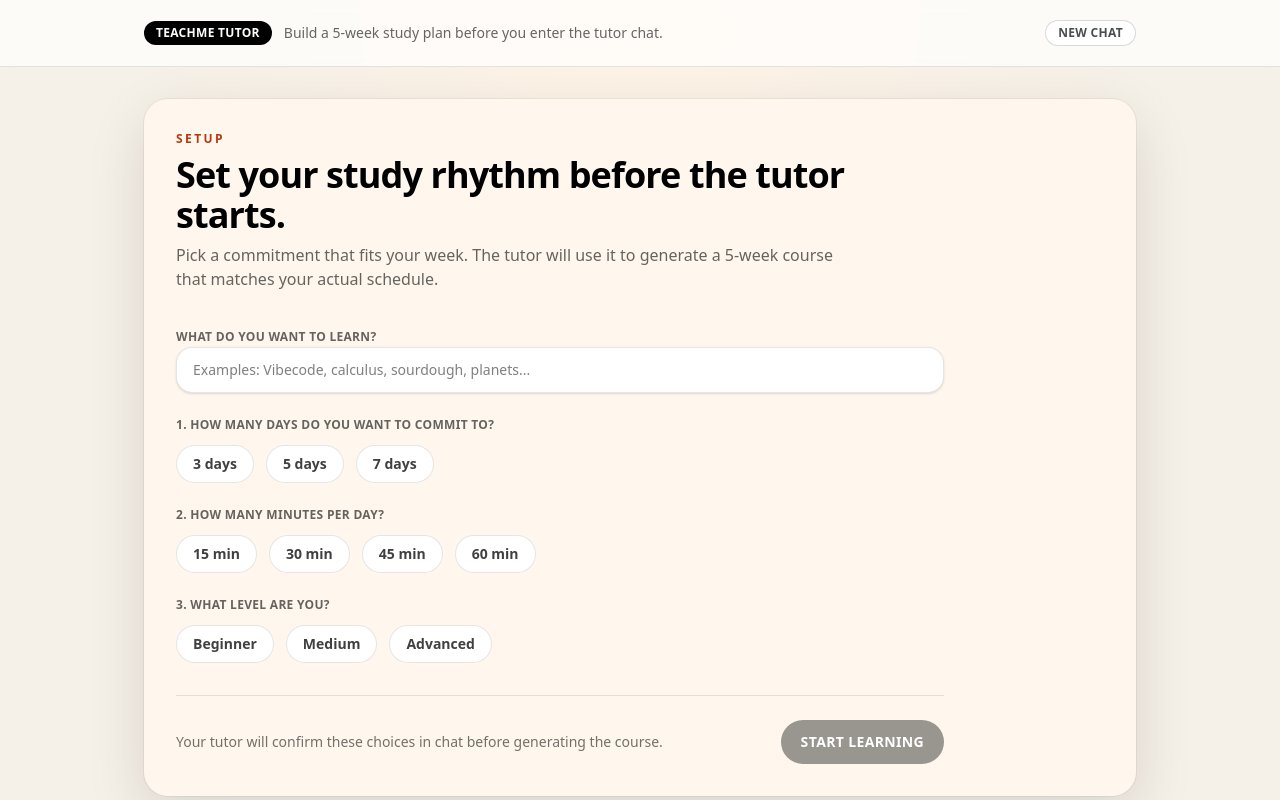
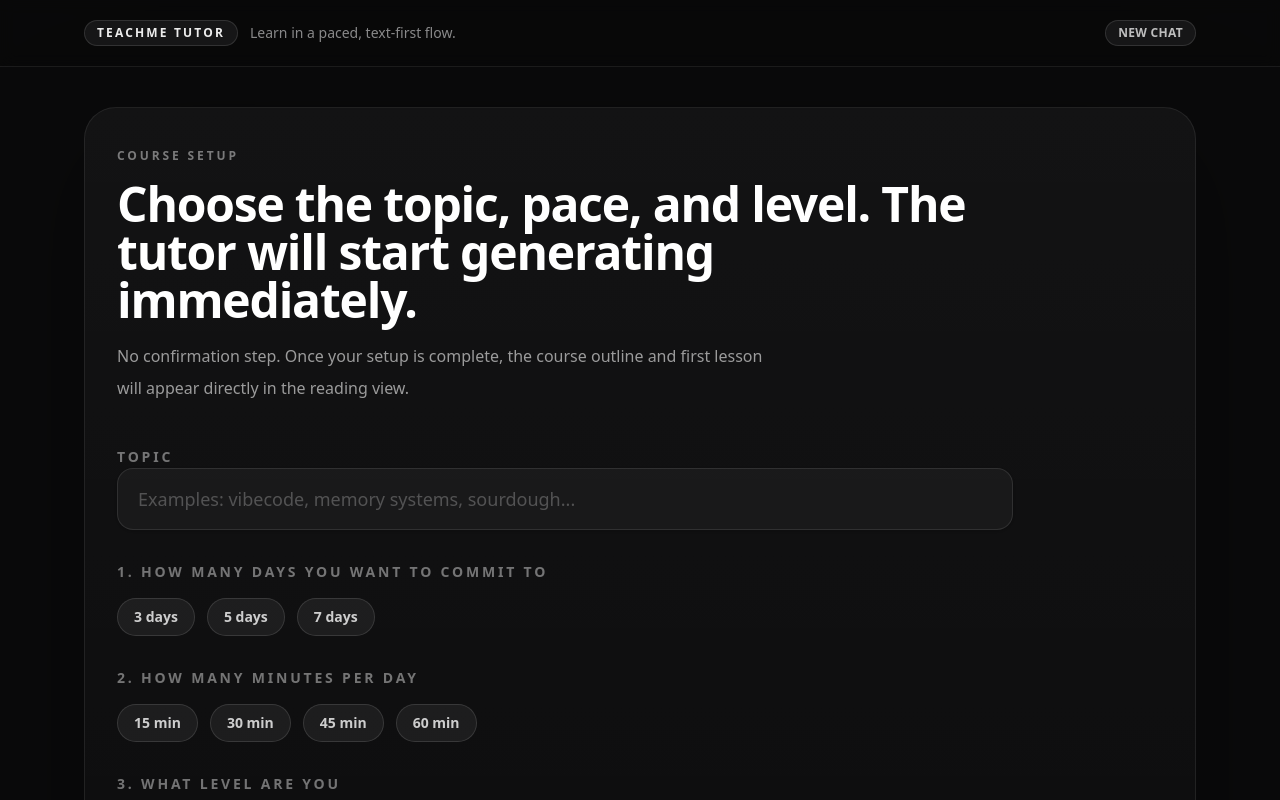
Before and after one commit to flyingpans-cpu/teachme1, a Next.js app: page / in a window 1280 px wide. Shown: the top 800 px of the page. Built offline with nearby package versions, Linux system fonts and the light colour scheme.

Commit message:
Polish tutor UX and speed up generation

```diff
--- a/app/api/tutor/route.ts
+++ b/app/api/tutor/route.ts
@@ -34,7 +34,7 @@ const TutorSessionStateSchema = z.object({
 });
 
 const TutorRequestSchema = z.object({
-  messages: z.array(TutorMessageSchema).min(1),
+  messages: z.array(TutorMessageSchema).default([]),
   sessionState: TutorSessionStateSchema.optional(),
 });
 
@@ -45,12 +45,6 @@ function getLastUserMessage(messages: Array<z.infer<typeof TutorMessageSchema>>)
     }
   }
   return "";
-}
-
-function isAffirmative(value: string) {
-  return /^(yes|y|confirm|confirmed|looks good|good|correct|sure|ok|okay)$/i.test(
-    value.trim(),
-  );
 }
 
 function buildPlanSummary(course: z.infer<typeof GeneratedCourseSchema>) {
@@ -184,14 +178,6 @@ export async function POST(request: Request) {
     }
 
     if (existingState.stage === "confirm") {
-      if (!isAffirmative(lastUserMessage)) {
-        return NextResponse.json({
-          assistantMessage:
-            "Use `New chat` to change your setup, then reply `yes` when you're ready for me to generate the course.",
-          sessionState: existingState,
-        });
-      }
-
       const requestInput = CourseRequestSchema.parse({
         topic: captured.topic,
         level: captured.level,
@@ -213,14 +199,26 @@ export async function POST(request: Request) {
         sessionsPerWeek: requestInput.sessionsPerWeek,
         preferredSessionLengthMinutes: requestInput.preferredSessionLengthMinutes,
       });
+      const totalDays = allocation.sessions.length;
+      const firstSession = allocation.sessions[0];
 
-      const outline = await generateCourseOutlineWithLLM({
-        topic: requestInput.topic,
-        level: requestInput.level,
-        styleSummary: buildStyleSummary(),
-        sessions: allocation.sessions,
-        minutesPerWeek: allocation.minutesPerWeek,
-      });
+      const [outline, firstLesson] = await Promise.all([
+        generateCourseOutlineWithLLM({
+          topic: requestInput.topic,
+          level: requestInput.level,
+          styleSummary: buildStyleSummary(),
+          sessions: allocation.sessions,
+          minutesPerWeek: allocation.minutesPerWeek,
+        }),
+        generateLessonChunkWithLLM({
+          topic: requestInput.topic,
+          level: requestInput.level,
+          dayIndex: 1,
+          totalDays,
+          minutesPerDay: firstSession?.targetMinutes ?? allocation.minutesPerWeek,
+          phase: "initial",
+        }),
+      ]);
 
       const validated = GeneratedCourseSchema.parse(outline);
       const minutesByKey = new Map<string, number>();
@@ -244,16 +242,6 @@ export async function POST(request: Request) {
       }
 
       const planMessage = buildPlanSummary(validated);
-      const totalDays = allocation.sessions.length;
-      const firstSession = allocation.sessions[0];
-      const firstLesson = await generateLessonChunkWithLLM({
-        topic: requestInput.topic,
-        level: requestInput.level,
-        dayIndex: 1,
-        totalDays,
-        minutesPerDay: firstSession?.targetMinutes ?? allocation.minutesPerWeek,
-        phase: "initial",
-      });
 
       return NextResponse.json({
         assistantMessage: `${planMessage}\n\n${firstLesson}`,
--- a/app/globals.css
+++ b/app/globals.css
@@ -1,13 +1,13 @@
 @import "tailwindcss";
 
 :root {
-  --background: #f5f0e8;
-  --foreground: #1b140f;
-  --accent: #ef5b25;
-  --accent-dark: #b63a10;
-  --surface: #fff7ee;
-  --surface-strong: #fff0e1;
-  --shadow: rgba(27, 20, 15, 0.12);
+  --background: #0a0a0b;
+  --foreground: #efefec;
+  --accent: #d9e7ff;
+  --accent-dark: #90abd6;
+  --surface: #121214;
+  --surface-strong: #18181b;
+  --shadow: rgba(0, 0, 0, 0.45);
 }
 
 @theme inline {
@@ -18,8 +18,9 @@
 }
 
 body {
-  background: radial-gradient(circle at top, #fff3e6 0%, var(--background) 50%)
-    fixed;
+  background:
+    radial-gradient(circle at top left, rgba(255, 255, 255, 0.06), transparent 32%),
+    linear-gradient(180deg, #111214 0%, var(--background) 28%, #070708 100%);
   color: var(--foreground);
   font-family: var(--font-sans), ui-sans-serif, system-ui, sans-serif;
 }
--- a/app/page.tsx
+++ b/app/page.tsx
@@ -1,6 +1,6 @@
 "use client";
 
-import { useEffect, useMemo, useRef, useState } from "react";
+import { useEffect, useRef, useState } from "react";
 
 type ChatMessage = {
   id: string;
@@ -53,24 +53,6 @@ function createId() {
   return `${Date.now()}-${Math.random().toString(16).slice(2)}`;
 }
 
-function buildConfirmationMessage(setup: Required<SetupState>) {
-  const levelLabel =
-    setup.level === "INTERMEDIATE"
-      ? "Medium"
-      : setup.level === "BEGINNER"
-        ? "Beginner"
-        : "Advanced";
-
-  return [
-    `I’m ready to build your plan for ${setup.topic}.`,
-    `Commitment: ${setup.daysPerWeek} days each week`,
-    `Session length: ${setup.minutesPerDay} minutes per day`,
-    `Level: ${levelLabel}`,
-    "",
-    "Reply `yes` to generate your 5-week course, or press `New chat` to change your setup.",
-  ].join("\n");
-}
-
 function buildCapturedState(setup: Required<SetupState>): NonNullable<TutorSessionState["captured"]> {
   return {
     topic: setup.topic,
@@ -79,6 +61,13 @@ function buildCapturedState(setup: Required<SetupState>): NonNullable<TutorSessi
     preferredSessionLengthMinutes: setup.minutesPerDay,
     hoursPerWeek: (setup.daysPerWeek * setup.minutesPerDay) / 60,
   };
+}
+
+function formatMessage(message: string) {
+  return message
+    .split("\n")
+    .map((line) => line.trimEnd())
+    .join("\n");
 }
 
 function ChipButton<T extends string | number>(props: {
@@ -95,8 +84,8 @@ function ChipButton<T extends string | number>(props: {
       onClick={() => onSelect(value)}
       className={`rounded-full border px-4 py-2 text-sm font-semibold transition ${
         selected
-          ? "border-black bg-black text-white"
-          : "border-black/10 bg-white text-black/75 hover:border-black/30"
+          ? "border-white/70 bg-white text-black"
+          : "border-white/12 bg-white/6 text-white/78 hover:border-white/24 hover:bg-white/10"
       }`}
     >
       {label}
@@ -144,19 +133,37 @@ export default function Home() {
     endRef.current?.scrollIntoView({ behavior: "smooth" });
   }, [messages, isSending]);
 
-  const canStart = useMemo(() => {
-    return (
+  const canStart =
     setup.topic.trim().length >= 3 &&
     Boolean(setup.daysPerWeek) &&
     Boolean(setup.minutesPerDay) &&
-      Boolean(setup.level)
-    );
-  }, [setup]);
+    Boolean(setup.level);
 
-  const canSend = useMemo(() => input.trim().length > 0 && !isSending, [input, isSending]);
+  const canSend = input.trim().length > 0 && !isSending;
 
-  const handleStart = () => {
-    if (!canStart) return;
+  async function requestTutor(nextMessages: ChatMessage[], nextState: TutorSessionState) {
+    const response = await fetch("/api/tutor", {
+      method: "POST",
+      headers: { "Content-Type": "application/json" },
+      body: JSON.stringify({
+        messages: nextMessages.map(({ role, content }) => ({ role, content })),
+        sessionState: nextState,
+      }),
+    });
+
+    if (!response.ok) {
+      const data = await response.json().catch(() => null);
+      throw new Error(data?.error || "Tutor is unavailable. Please try again.");
+    }
+
+    return (await response.json()) as {
+      assistantMessage?: string;
+      sessionState?: TutorSessionState;
+    };
+  }
+
+  const handleStart = async () => {
+    if (!canStart || isSending) return;
 
     const completeSetup = {
       topic: setup.topic.trim(),
@@ -165,19 +172,37 @@ export default function Home() {
       level: setup.level as SetupLevel,
     };
 
-    setPhase("chat");
-    setError(null);
-    setSessionState({
+    const nextState: TutorSessionState = {
       stage: "confirm",
       captured: buildCapturedState(completeSetup),
-    });
+    };
+
+    setPhase("chat");
+    setMessages([]);
+    setSessionState(nextState);
+    setError(null);
+    setIsSending(true);
+
+    try {
+      const data = await requestTutor([], nextState);
       setMessages([
         {
           id: createId(),
           role: "assistant",
-        content: buildConfirmationMessage(completeSetup),
+          content: formatMessage(
+            data.assistantMessage ?? "I couldn't generate your course.",
+          ),
         },
       ]);
+      if (data.sessionState) {
+        setSessionState(data.sessionState);
+      }
+    } catch (cause) {
+      console.error(cause);
+      setError("Something went wrong while generating the course. Please try again.");
+    } finally {
+      setIsSending(false);
+    }
   };
 
   const handleSend = async () => {
@@ -197,33 +222,16 @@ export default function Home() {
     setInput("");
 
     try {
-      const response = await fetch("/api/tutor", {
-        method: "POST",
-        headers: { "Content-Type": "application/json" },
-        body: JSON.stringify({
-          messages: outgoingMessages.map(({ role, content }) => ({ role, content })),
-          sessionState,
-        }),
-      });
-
-      if (!response.ok) {
-        const data = await response.json().catch(() => null);
-        throw new Error(data?.error || "Tutor is unavailable. Please try again.");
-      }
-
-      const data = (await response.json()) as {
-        assistantMessage?: string;
-        sessionState?: TutorSessionState;
-      };
-
+      const data = await requestTutor(outgoingMessages, sessionState);
       setMessages((current) => [
         ...current,
         {
           id: createId(),
           role: "assistant",
-          content:
+          content: formatMessage(
             data.assistantMessage ??
               "I didn’t catch that. Could you rephrase your last message?",
+          ),
         },
       ]);
 
@@ -246,54 +254,55 @@ export default function Home() {
     setSessionState({});
     setInput("");
     setError(null);
+    setIsSending(false);
   };
 
   return (
-    <div className="min-h-screen">
-      <header className="border-b border-black/10 bg-white/70 backdrop-blur">
-        <div className="mx-auto flex max-w-5xl items-center justify-between px-4 py-5">
+    <div className="min-h-screen bg-[var(--background)] text-[var(--foreground)]">
+      <header className="border-b border-white/8 bg-black/10 backdrop-blur">
+        <div className="mx-auto flex max-w-6xl items-center justify-between px-5 py-5">
           <div className="flex items-center gap-3">
-            <span className="rounded-full bg-black px-3 py-1 text-xs font-semibold uppercase tracking-wide text-white">
+            <span className="rounded-full border border-white/12 bg-white/6 px-3 py-1 text-xs font-semibold uppercase tracking-[0.18em] text-white/92">
               TeachMe Tutor
             </span>
-            <p className="text-sm text-black/60">
-              Build a 5-week study plan before you enter the tutor chat.
+            <p className="text-sm text-white/52">
+              Learn in a paced, text-first flow.
             </p>
           </div>
           <button
             type="button"
             onClick={handleReset}
-            className="rounded-full border border-black/15 bg-white px-3 py-1 text-xs font-semibold uppercase tracking-wide text-black/70 transition hover:border-black/30"
+            className="rounded-full border border-white/12 bg-white/6 px-3 py-1 text-xs font-semibold uppercase tracking-wide text-white/72 transition hover:border-white/22 hover:bg-white/10"
           >
             New chat
           </button>
         </div>
       </header>
 
-      <main className="mx-auto flex max-w-5xl flex-col gap-6 px-4 py-8">
+      <main className="mx-auto max-w-6xl px-5 py-8 sm:py-10">
         {phase === "setup" ? (
-          <section className="rounded-3xl bg-[var(--surface)] p-6 shadow-[0_20px_60px_var(--shadow)] ring-1 ring-black/5 sm:p-8">
-            <div className="max-w-3xl space-y-8">
-              <div className="space-y-2">
-                <p className="text-xs font-semibold uppercase tracking-[0.2em] text-[var(--accent-dark)]">
-                  Setup
+          <section className="rounded-[2rem] border border-white/8 bg-[linear-gradient(180deg,rgba(255,255,255,0.04),rgba(255,255,255,0.015))] px-6 py-7 shadow-[0_30px_120px_rgba(0,0,0,0.35)] sm:px-8 sm:py-10">
+            <div className="max-w-4xl space-y-10">
+              <div className="space-y-4">
+                <p className="text-xs font-semibold uppercase tracking-[0.24em] text-white/44">
+                  Course Setup
                 </p>
-                <h1 className="text-3xl font-semibold tracking-tight text-black sm:text-4xl">
-                  Set your study rhythm before the tutor starts.
+                <h1 className="max-w-4xl text-4xl font-semibold tracking-tight text-white sm:text-5xl">
+                  Choose the topic, pace, and level. The tutor will start generating immediately.
                 </h1>
-                <p className="max-w-2xl text-sm text-black/60 sm:text-base">
-                  Pick a commitment that fits your week. The tutor will use it to
-                  generate a 5-week course that matches your actual schedule.
+                <p className="max-w-2xl text-base leading-8 text-white/58">
+                  No confirmation step. Once your setup is complete, the course outline
+                  and first lesson will appear directly in the reading view.
                 </p>
               </div>
 
-              <div className="space-y-6">
-                <div className="space-y-2">
+              <div className="space-y-8">
+                <div className="space-y-3">
                   <label
                     htmlFor="topic"
-                    className="text-xs font-semibold uppercase tracking-wide text-black/60"
+                    className="text-sm font-semibold uppercase tracking-[0.2em] text-white/42"
                   >
-                    What do you want to learn?
+                    Topic
                   </label>
                   <input
                     id="topic"
@@ -301,14 +310,14 @@ export default function Home() {
                     onChange={(event) =>
                       setSetup((current) => ({ ...current, topic: event.target.value }))
                     }
-                    placeholder="Examples: Vibecode, calculus, sourdough, planets..."
-                    className="block w-full rounded-2xl border border-black/10 bg-white px-4 py-3 text-sm text-black shadow-sm outline-none transition focus:border-black/30 focus:ring-2 focus:ring-black/10"
+                    placeholder="Examples: vibecode, memory systems, sourdough..."
+                    className="block w-full rounded-2xl border border-white/10 bg-white/[0.04] px-5 py-4 text-lg text-white shadow-sm outline-none transition placeholder:text-white/25 focus:border-white/22 focus:bg-white/[0.06]"
                   />
                 </div>
 
-                <div className="space-y-3">
-                  <p className="text-xs font-semibold uppercase tracking-wide text-black/60">
-                    1. How many days do you want to commit to?
+                <div className="space-y-4">
+                  <p className="text-sm font-semibold uppercase tracking-[0.2em] text-white/42">
+                    1. How many days you want to commit to
                   </p>
                   <div className="flex flex-wrap gap-3">
                     {dayOptions.map((days) => (
@@ -325,9 +334,9 @@ export default function Home() {
                   </div>
                 </div>
 
-                <div className="space-y-3">
-                  <p className="text-xs font-semibold uppercase tracking-wide text-black/60">
-                    2. How many minutes per day?
+                <div className="space-y-4">
+                  <p className="text-sm font-semibold uppercase tracking-[0.2em] text-white/42">
+                    2. How many minutes per day
                   </p>
                   <div className="flex flex-wrap gap-3">
                     {minuteOptions.map((minutes) => (
@@ -344,9 +353,9 @@ export default function Home() {
                   </div>
                 </div>
 
-                <div className="space-y-3">
-                  <p className="text-xs font-semibold uppercase tracking-wide text-black/60">
-                    3. What level are you?
+                <div className="space-y-4">
+                  <p className="text-sm font-semibold uppercase tracking-[0.2em] text-white/42">
+                    3. What level are you
                   </p>
                   <div className="flex flex-wrap gap-3">
                     {levelOptions.map((level) => (
@@ -364,97 +373,91 @@ export default function Home() {
                 </div>
               </div>
 
-              <div className="flex flex-col gap-3 border-t border-black/10 pt-6 sm:flex-row sm:items-center sm:justify-between">
-                <p className="text-sm text-black/55">
-                  Your tutor will confirm these choices in chat before generating the
-                  course.
-                </p>
+              <div className="border-t border-white/8 pt-6">
                 <button
                   type="button"
                   onClick={handleStart}
-                  disabled={!canStart}
-                  className="inline-flex items-center justify-center rounded-full bg-black px-5 py-3 text-sm font-semibold uppercase tracking-wide text-white transition hover:bg-black/90 disabled:cursor-not-allowed disabled:bg-black/40"
+                  disabled={!canStart || isSending}
+                  className="inline-flex items-center justify-center rounded-full border border-white/18 bg-white px-6 py-3 text-sm font-semibold uppercase tracking-[0.18em] text-black transition hover:bg-white/90 disabled:cursor-not-allowed disabled:border-white/10 disabled:bg-white/20 disabled:text-white/40"
                 >
-                  Start learning
+                  {isSending ? "Generating..." : "Start learning"}
                 </button>
               </div>
             </div>
           </section>
         ) : (
-          <section className="rounded-3xl bg-[var(--surface)] p-5 shadow-[0_20px_60px_var(--shadow)] ring-1 ring-black/5 sm:p-6">
-            <div className="mb-4 flex items-center justify-between">
-              <div>
-                <h1 className="text-2xl font-semibold tracking-tight text-black">
-                  AI Tutor Chat
+          <section className="rounded-[2rem] border border-white/8 bg-[linear-gradient(90deg,rgba(255,255,255,0.018)_0%,rgba(255,255,255,0.005)_8%,rgba(255,255,255,0.018)_16%,rgba(255,255,255,0.005)_24%,rgba(255,255,255,0.018)_32%,rgba(255,255,255,0.005)_40%,rgba(255,255,255,0.018)_48%,rgba(255,255,255,0.005)_56%,rgba(255,255,255,0.018)_64%,rgba(255,255,255,0.005)_72%,rgba(255,255,255,0.018)_80%,rgba(255,255,255,0.005)_88%,rgba(255,255,255,0.018)_100%)] px-6 py-7 shadow-[0_30px_120px_rgba(0,0,0,0.45)] sm:px-8 sm:py-10">
+            <div className="mb-8 border-b border-white/8 pb-6">
+              <p className="text-xs font-semibold uppercase tracking-[0.24em] text-white/44">
+                Generated Session
+              </p>
+              <h1 className="mt-3 text-3xl font-semibold tracking-tight text-white sm:text-4xl">
+                Your tutor is writing directly into the lesson view.
               </h1>
-                <p className="text-sm text-black/60">
-                  Confirm your setup, then the tutor will generate the full plan and
-                  begin the first lesson.
-                </p>
-              </div>
-              <div className="hidden rounded-full bg-[var(--surface-strong)] px-3 py-1 text-xs font-semibold uppercase tracking-wide text-black/70 sm:inline-flex">
-                Time-boxed
-              </div>
             </div>
 
-            <div className="space-y-4">
+            <div className="space-y-10">
               {messages.map((message) => (
-                <div
+                <article
                   key={message.id}
-                  className={`flex ${message.role === "user" ? "justify-end" : "justify-start"}`}
-                >
-                  <div
-                    className={`max-w-[85%] rounded-2xl px-4 py-3 text-sm leading-relaxed shadow-sm ${
-                      message.role === "user"
-                        ? "bg-[var(--accent)] text-white"
-                        : "bg-white text-black/80"
+                  className={`${
+                    message.role === "assistant"
+                      ? "border-b border-white/8 pb-10 text-white/82"
+                      : "ml-auto max-w-3xl rounded-3xl border border-white/10 bg-white/8 px-5 py-4 text-white"
                   }`}
                 >
-                    <p className="whitespace-pre-wrap">{message.content}</p>
+                  {message.role === "assistant" ? (
+                    <div className="max-w-5xl whitespace-pre-wrap text-[1.05rem] leading-10 sm:text-[1.15rem]">
+                      {message.content}
                     </div>
-                </div>
+                  ) : (
+                    <p className="whitespace-pre-wrap text-base leading-8">{message.content}</p>
+                  )}
+                </article>
               ))}
+
               {isSending ? (
-                <div className="flex justify-start">
-                  <div className="rounded-2xl bg-white px-4 py-3 text-sm text-black/60">
-                    Tutor is thinking...
-                  </div>
+                <div className="border-b border-white/8 pb-10 text-[1.05rem] leading-10 text-white/55 sm:text-[1.15rem]">
+                  Writing the next part of your lesson...
                 </div>
               ) : null}
+
               <div ref={endRef} />
             </div>
 
             {error ? (
-              <div className="mt-4 rounded-xl border border-red-200 bg-red-50 p-3 text-sm text-red-700">
+              <div className="mt-6 rounded-2xl border border-red-400/30 bg-red-500/10 p-4 text-sm text-red-100">
                 {error}
               </div>
             ) : null}
 
-            <div className="mt-5 flex flex-col gap-3 sm:flex-row sm:items-end">
+            <div className="mt-8 border-t border-white/8 pt-6">
+              <div className="flex flex-col gap-3 sm:flex-row sm:items-end">
                 <div className="flex-1">
                   <label
                     htmlFor="chat-input"
-                  className="text-xs font-semibold uppercase tracking-wide text-black/60"
+                    className="text-xs font-semibold uppercase tracking-[0.18em] text-white/42"
                   >
-                  Your message
+                    Continue the conversation
                   </label>
                   <textarea
                     id="chat-input"
                     value={input}
                     onChange={(event) => setInput(event.target.value)}
                     rows={3}
-                  placeholder="Reply yes to generate, or continue the lesson..."
-                  className="mt-1 block w-full rounded-2xl border border-black/10 bg-white px-4 py-3 text-sm text-black shadow-sm outline-none transition focus:border-black/30 focus:ring-2 focus:ring-black/10"
+                    placeholder="Share your result, ask a question, or say what happened..."
+                    className="mt-2 block w-full rounded-3xl border border-white/10 bg-white/[0.04] px-5 py-4 text-base text-white outline-none transition placeholder:text-white/25 focus:border-white/22 focus:bg-white/[0.06]"
                   />
                 </div>
                 <button
                   type="button"
                   onClick={handleSend}
                   disabled={!canSend}
-                className="inline-flex items-center justify-center rounded-full bg-black px-5 py-3 text-sm font-semibold uppercase tracking-wide text-white transition hover:bg-black/90 disabled:cursor-not-allowed disabled:bg-black/40"
+                  className="inline-flex items-center justify-center rounded-full border border-white/14 bg-white px-6 py-3 text-sm font-semibold uppercase tracking-[0.18em] text-black transition hover:bg-white/90 disabled:cursor-not-allowed disabled:border-white/8 disabled:bg-white/20 disabled:text-white/40"
                 >
                   Send
                 </button>
+              </div>
             </div>
           </section>
         )}
```
Lines whose indentation alone changed are shown as unchanged.
